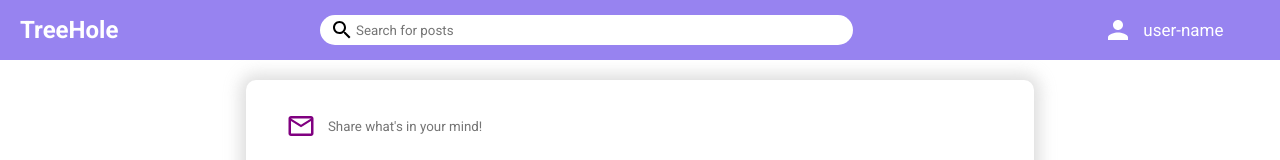
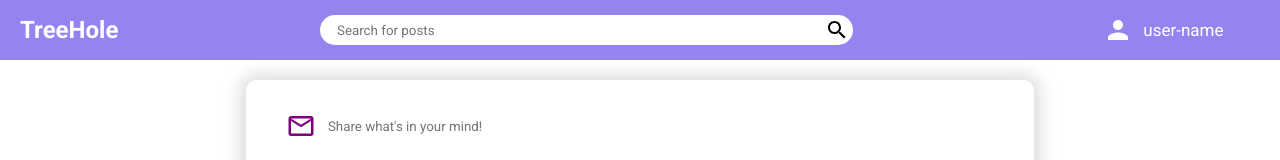
Before and after one commit to Squad-BrickCarriers/CS35L_SquadBrickCarriers-Final-Project, a React (Create React App) app: page / in a window 1280 px wide. Shown: the top 160 px of the page. Built offline with nearby package versions, Linux system fonts and the light colour scheme.

Commit message:
frontend search functionality updated; need to work with backend to see if it is complete

```diff
--- a/package.json
+++ b/package.json
@@ -10,6 +10,7 @@
     "@testing-library/user-event": "^13.5.0",
     "react": "^17.0.2",
     "react-dom": "^17.0.2",
+    "react-router-dom": "^6.2.1",
     "react-scripts": "^5.0.0",
     "react-switch": "^6.0.0",
     "web-vitals": "^2.1.4"
--- a/src/components/searchBar/SearchBar.jsx
+++ b/src/components/searchBar/SearchBar.jsx
@@ -1,16 +1,16 @@
 import "./searchBar.css"
 import {Search} from "@material-ui/icons"
 import { useState } from "react"
+import { Link } from 'react-router-dom';
 
-export default function SearchBar(){
+export default function SearchBar({ fetchSearchResults }){
     const[keyword, setKeyword] = useState("");
     const searchHandler=(w)=>{
         setKeyword(w.target.value)
     }
 
     return(
-        <div className="searchbar">
-            <Search className="searchIcon"/>
+        <form onSubmit={e => e.preventDefault()} className="searchbar">
             <input
             type = "search"
             placeholder="Search for posts"
@@ -19,6 +19,12 @@ export default function SearchBar(){
             onChange={searchHandler}
             required
             />
-        </div>
-    )
+            <Search onClick={() => { fetchSearchResults(keyword);}}
+            className="searchIcon">
+                <Link to="/search" style={{ textDecoration: 'none' }}>
+                    <i className="fas fa-search"></i>
+                </Link>
+            </Search>
+        </form>
+    );
 }
--- a/src/components/searchBar/searchBar.css
+++ b/src/components/searchBar/searchBar.css
@@ -6,3 +6,11 @@
     display: flex;
     align-items: center;
 }
+
+.searchInput{
+    margin-left: 15px;
+}
+
+.searchIcon{
+    cursor: pointer;
+}
--- a/src/components/share/Share.jsx
+++ b/src/components/share/Share.jsx
@@ -1,7 +1,10 @@
 import "./share.css"
 import { MailOutline } from "@material-ui/icons"
+import { useState } from "react"
 
 export default function Share(){
+    const[anonymous, setAnonymous] = useState(false)
+
     return(
         <div className="share">
             <div className="shareWrapper">
```
Also changed, not shown: src/pages/search/search.jsx (added, +25 -0 lines), 1 other file (tests, documents, lock files or other folders). Lines whose indentation alone changed are shown as unchanged.
